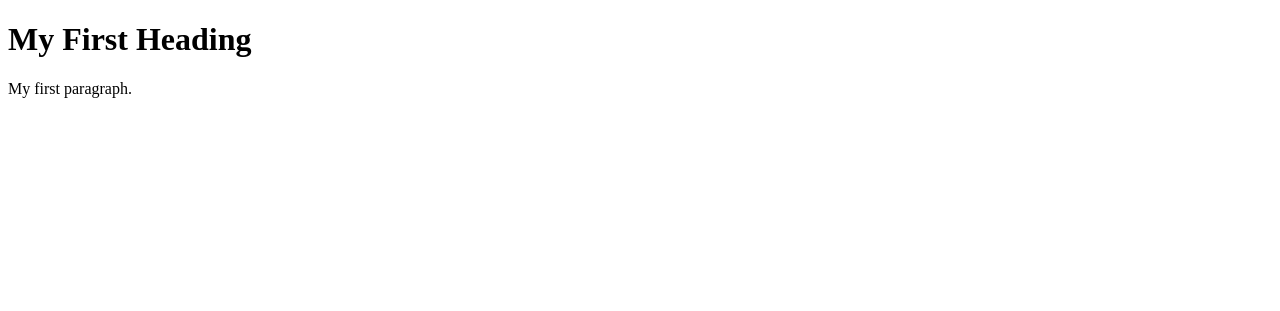
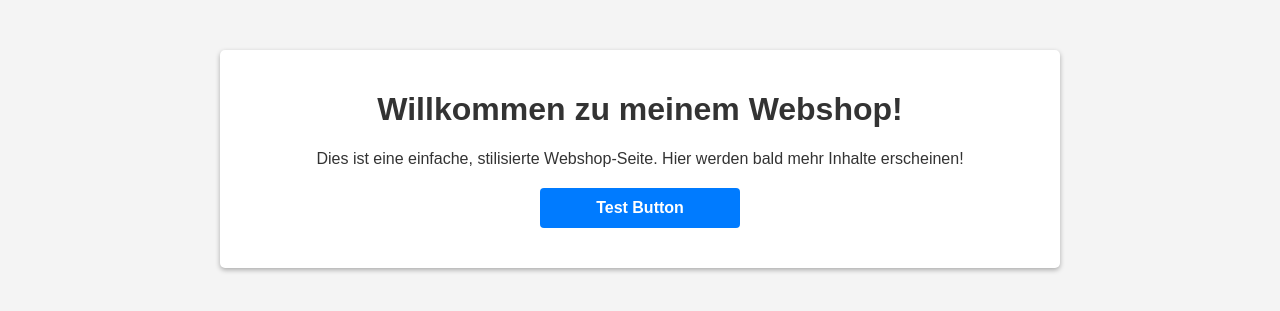
Before and after one commit to Necromide/Codebasis, a PHP site: page / in a window 1280 px wide. Shown: the top 311 px of the page. Run offline with PHP 8.4, Linux system fonts and the light colour scheme.

Commit message:
Update index.php
Kleine Testwebsite erstellt

```diff
--- a/index.php
+++ b/index.php
@@ -1,9 +1,61 @@
 <!DOCTYPE html>
-<html>
+<html lang="de">
+
+<head>
+    <meta charset="UTF-8">
+    <meta name="viewport" content="width=device-width, initial-scale=1.0">
+    <title>Codebasis Webshop</title>
+    <style>
+        /* Allgemeine Stile */
+        body {
+            font-family: Arial, sans-serif;
+            margin: 0;
+            padding: 0;
+            background-color: #f4f4f4;
+            color: #333;
+        }
+
+        h1, p {
+            text-align: center;
+        }
+
+        /* Zentrierter Container für den Inhalt */
+        .container {
+            max-width: 800px;
+            margin: 50px auto;
+            background-color: #fff;
+            padding: 20px;
+            border-radius: 5px;
+            box-shadow: 0 2px 5px rgba(0, 0, 0, 0.3);
+        }
+
+        /* Stil für den Button */
+        .btn {
+            display: block;
+            width: 200px;
+            height: 40px;
+            margin: 20px auto;
+            background-color: #007BFF;
+            text-align: center;
+            border-radius: 4px;
+            color: white;
+            font-weight: bold;
+            line-height: 40px;
+            text-decoration: none;
+        }
+
+        .btn:hover {
+            background-color: #0056b3;
+        }
+    </style>
+</head>
+
 <body>
+    <div class="container">
+        <h1>Willkommen zu meinem Webshop!</h1>
+        <p>Dies ist eine einfache, stilisierte Webshop-Seite. Hier werden bald mehr Inhalte erscheinen!</p>
+        <a href="#" class="btn">Test Button</a>
+    </div>
+</body>
 
-<h1>My First Heading</h1>
-<p>My first paragraph.</p>
-
-</body>
 </html>
```
